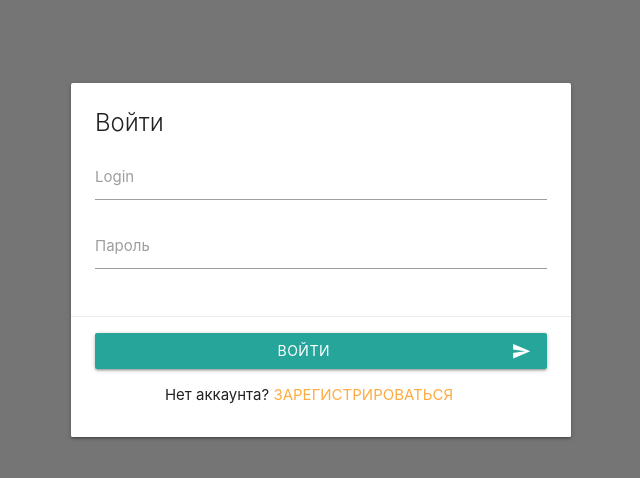
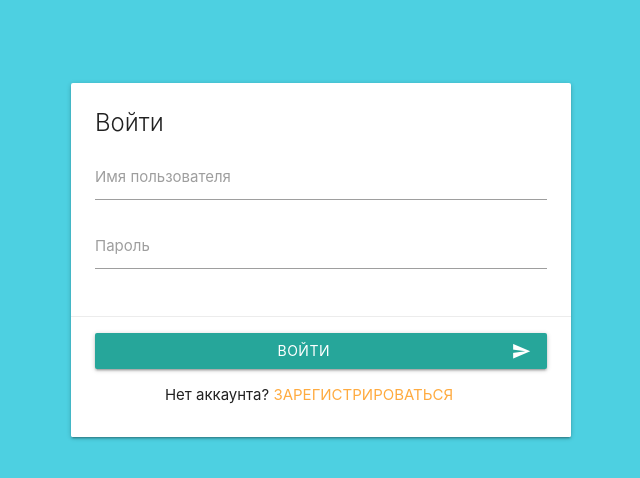
Before and after one commit to Quette420/biotrof-front, a Vue app: page /login in a window 1280 px wide. Shown: the top 478 px of the page, without its empty margins (319-959 px from the left). Built offline with nearby package versions, Linux system fonts and the light colour scheme.

Commit message:
small refactoring

```diff
--- a/src/layouts/EmptyLayout.vue
+++ b/src/layouts/EmptyLayout.vue
@@ -1,5 +1,5 @@
 <template>
-    <div class="grey darken-1 empty-layout">
+    <div class="cyan lighten-2 empty-layout">
         <router-view />
     </div>
 </template>
--- a/src/views/AllOrders.vue
+++ b/src/views/AllOrders.vue
@@ -52,7 +52,7 @@ data: () => ({
       },
       { label: 'Изготовление',
         value: 'MANUFACTURE',
-        color: 'yellow'
+        color: '#c0ca33 lime darken-1'
       },
       { label: 'Готово к отгрузке',
         value: 'READY_FOR_SHIPMENT',
--- a/src/views/MyLogin.vue
+++ b/src/views/MyLogin.vue
@@ -9,7 +9,7 @@
             type="text"
             class="validate"
             >
-            <label for="login">Login</label>
+            <label for="login">Имя пользователя</label>
 
         </div>
         <div class="input-field">
--- a/src/views/MyRegistration.vue
+++ b/src/views/MyRegistration.vue
@@ -10,7 +10,6 @@
               class="validate"
           >
           <label for="username">Имя пользователя</label>
-          <small class="helper-text invalid">Name</small>
         </div>
         <div class="input-field">
           <input
@@ -20,7 +19,6 @@
               class="validate"
           >
           <label for="password">Пароль</label>
-          <small class="helper-text invalid">Password</small>
         </div>
       </div>
       <div class="card-action">
```
